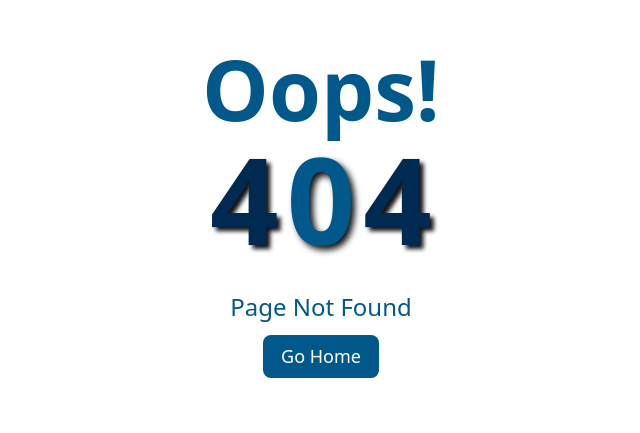
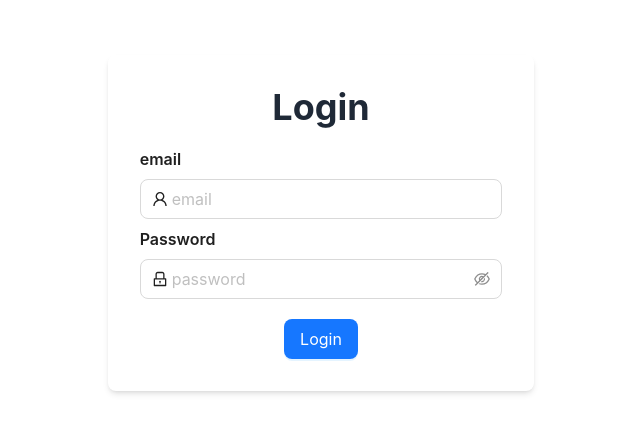
Before and after one commit to laksmisanto/Dashboard-design, a React (Vite) app: page /login in a window 1280 px wide. Before the commit this address had no page. Shown: the part 177-610 px from the top of the page, without its empty margins (319-959 px from the left). Built offline with nearby package versions, Linux system fonts and the light colour scheme.

Commit message:
error fix

```diff
--- a/src/App.jsx
+++ b/src/App.jsx
@@ -8,11 +8,15 @@ import AddCategory from "./pages/category/AddCategory";
 import CategoryList from "./pages/category/CategoryList";
 import AddProduct from "./pages/product/AddProduct";
 import ProductList from "./pages/product/ProductList";
+import Login from "./pages/Login";
 
 const App = () => {
   return (
     <>
       <Routes>
+        <Route>
+          <Route path="login" element={<Login />} />
+        </Route>
         <Route element={<RootLayout />}>
           <Route index element={<Home />} />
           <Route path="add-user" element={<AddUser />} />
--- a/src/api/api.jsx
+++ /dev/null
@@ -1,7 +0,0 @@
-import React from "react";
-
-const api = () => {
-  return <></>;
-};
-
-export default api;
--- /dev/null
+++ b/src/api/index.jsx
@@ -0,0 +1,6 @@
+import axios from "axios";
+
+const api = axios.create({
+  baseURL: "http://localhost:8000/api/v1/",
+});
+export default api;
--- a/src/components/layout/RootLayout.jsx
+++ b/src/components/layout/RootLayout.jsx
@@ -1,9 +1,10 @@
-import { Outlet } from "react-router-dom";
+import { Navigate, Outlet } from "react-router-dom";
 import MenuBar from "../menu/MenuBar";
 import { Col, Row } from "antd";
 
 const RootLayout = () => {
-  return (
+  const auth = JSON.parse(localStorage.getItem("_userInfo"));
+  return auth && auth.user.role === "admin" ? (
     <>
       <Row>
         <Col className="md:w-1/5">
@@ -14,6 +15,8 @@ const RootLayout = () => {
         </Col>
       </Row>
     </>
+  ) : (
+    <Navigate to="/login" />
   );
 };
 
--- /dev/null
+++ b/src/pages/Login.jsx
@@ -0,0 +1,84 @@
+import { UserOutlined, LockOutlined } from "@ant-design/icons";
+import { Row, Col, Input, Typography, Button } from "antd";
+import { useState } from "react";
+import api from "../api";
+
+const Login = () => {
+  const [btnLoading, setBtnLoading] = useState(false);
+  const [inputValues, setInputValues] = useState({
+    email: "",
+    password: "",
+  });
+  const handleLoginData = (e) => {
+    const { name, value } = e.target;
+    setInputValues((e) => ({ ...e, [name]: value }));
+  };
+
+  const handleUserLogin = async () => {
+    setBtnLoading(true);
+    try {
+      const res = await api.post("users/login", inputValues);
+      console.log("Login successful : ", res);
+
+      if (res.status === 200 || res.status === 201) {
+        setBtnLoading(false);
+        setInputValues(() => ({
+          email: "",
+          password: "",
+        }));
+      }
+    } catch (error) {
+      console.log("user login error : ", error);
+    }
+  };
+  return (
+    <>
+      <div>
+        <Row className="h-screen justify-center items-center">
+          <Col span={8}>
+            <div className=" shadow-md p-8 rounded-lg">
+              <h2 className="text-4xl font-bold text-gray-800 text-center mb-5">
+                Login
+              </h2>
+              <div className="mb-2">
+                <Typography.Title level={5}>email</Typography.Title>
+                <Input
+                  size="large"
+                  placeholder="email"
+                  name="email"
+                  onChange={handleLoginData}
+                  value={inputValues.email}
+                  prefix={<UserOutlined />}
+                />
+              </div>
+              <div className="mb-5">
+                <Typography.Title level={5}>Password</Typography.Title>
+                <Input.Password
+                  size="large"
+                  placeholder="password"
+                  name="password"
+                  onChange={handleLoginData}
+                  value={inputValues.password}
+                  prefix={<LockOutlined />}
+                />
+              </div>
+              <div className="text-center">
+                {btnLoading ? (
+                  <Button size="large" type="primary" loading>
+                    Login
+                  </Button>
+                ) : (
+                  <Button size="large" type="primary" onClick={handleUserLogin}>
+                    Login
+                  </Button>
+                )}
+              </div>
+            </div>
+          </Col>
+        </Row>
+      </div>
+    </>
+  );
+};
+
+export default Login;
--- a/src/pages/category/AddCategory.jsx
+++ b/src/pages/category/AddCategory.jsx
@@ -2,19 +2,10 @@ import {
   UserOutlined,
   AlignLeftOutlined,
   MinusOutlined,
-  PlusOutlined,
 } from "@ant-design/icons";
-import { Input, Button, Upload, Image } from "antd";
-import axios from "axios";
+import { Input, Button } from "antd";
 import { useState } from "react";
-
-// const getBase64 = (file) =>
-//   new Promise((resolve, reject) => {
-//     const reader = new FileReader();
-//     reader.readAsDataURL(file);
-//     reader.onload = () => resolve(reader.result);
-//     reader.onerror = (error) => reject(error);
-//   });
+import api from "../../api";
 
 const AddCategory = () => {
   const [inputValues, setInputValues] = useState({
@@ -28,58 +19,37 @@ const AddCategory = () => {
     setInputValues((prevValue) => ({ ...prevValue, [name]: value }));
   };
 
-  // const [previewOpen, setPreviewOpen] = useState(false);
-  // const [previewImage, setPreviewImage] = useState("");
   const [categoryImage, setCategoryImage] = useState([]);
 
   const handleCategoryImage = (e) => {
     setCategoryImage(e.target.files[0]);
   };
-
+  const [btnLoading, setBtnLoading] = useState(false);
   const handleAddCategory = async () => {
-    console.log("click hoise");
-    // const formData = new formData();
-    // formData.append("categoryImage", categoryImage);
-    let data = { ...inputValues, categoryImage: categoryImage };
-    let res = await axios.post(
-      "http://localhost:8000/api/v1/category/create?createCategory",
-      data,
-      {
+    setBtnLoading(true);
+    try {
+      let data = { ...inputValues, categoryImage: categoryImage };
+      let res = await api.post("category/create?createCategory", data, {
         headers: {
           "Content-Type": "multipart/form-data",
         },
+      });
+      if (res.status === 201) {
+        setBtnLoading(false);
+        setCategoryImage(() => ({
+          categoryImage: "",
+        }));
+        setInputValues(() => ({
+          name: "",
+          details: "",
+          slug: "",
+        }));
       }
-    );
-    // console.log("formData : ", formData);
-    console.log("data : ", res);
+      console.log("add user successful :", res);
+    } catch (error) {
+      console.log("Add Category Error : ", error);
+    }
   };
-
-  // const handlePreview = async (file) => {
-  //   if (!file.url && !file.preview) {
-  //     file.preview = await getBase64(file.originFileObj);
-  //   }
-  //   setPreviewImage(file.url || file.preview);
-  //   setPreviewOpen(true);
-  // };
-
-  // const uploadButton = (
-  //   <button
-  //     style={{
-  //       border: 0,
-  //       background: "none",
-  //     }}
-  //     type="button"
-  //   >
-  //     <PlusOutlined />
-  //     <div
-  //       style={{
-  //         marginTop: 8,
-  //       }}
-  //     >
-  //       Upload
-  //     </div>
-  //   </button>
-  // );
 
   return (
     <>
@@ -105,32 +75,6 @@ const AddCategory = () => {
           prefix={<AlignLeftOutlined />}
         />
       </div>
-      {/* <div>
-        <Upload
-          // action="https://run.mocky.io/v3/435e224c-44fb-4773-9faf-380c5e6a2188"
-          listType="picture-card"
-          fileList={fileList}
-          onPreview={handlePreview}
-          name="categoryImage"
-          onChange={handleChange}
-          value={inputValues.categoryImage}
-        >
-          {fileList.length >= 5 ? null : uploadButton}
-        </Upload>
-        {previewImage && (
-          <Image
-            wrapperStyle={{
-              display: "none",
-            }}
-            preview={{
-              visible: previewOpen,
-              onVisibleChange: (visible) => setPreviewOpen(visible),
-              afterOpenChange: (visible) => !visible && setPreviewImage(""),
-            }}
-            src={previewImage}
-          />
-        )}
-      </div> */}
       <div>
         <Input
           size="large"
@@ -138,6 +82,7 @@ const AddCategory = () => {
           type="file"
           name="categoryImage"
           onChange={handleCategoryImage}
+          value={inputValues.categoryImage}
         />
       </div>
       <div>
@@ -152,9 +97,15 @@ const AddCategory = () => {
         />
       </div>
       <div>
-        <Button size="large" type="primary" onClick={handleAddCategory}>
-          Primary
-        </Button>
+        {btnLoading ? (
+          <Button size="large" type="primary" loading>
+            add category
+          </Button>
+        ) : (
+          <Button size="large" type="primary" onClick={handleAddCategory}>
+            add category
+          </Button>
+        )}
       </div>
     </>
   );
--- a/src/pages/category/CategoryList.jsx
+++ b/src/pages/category/CategoryList.jsx
@@ -1,7 +1,61 @@
+import { Space, Table } from "antd";
+import { useEffect, useState } from "react";
+import api from "../../api";
+
 const CategoryList = () => {
+  const [categoryDataList, setCategoryDataList] = useState();
+  useEffect(() => {
+    (async () => {
+      try {
+        let res = await api.get("category/category-list");
+        if (res.status == 200) {
+          setCategoryDataList(res?.data);
+        }
+      } catch (error) {
+        console.log("categoryImage List Error : ", error);
+      }
+    })();
+  }, []);
+
+  const columns = [
+    {
+      title: "Name",
+      dataIndex: "name",
+      key: "name",
+    },
+    {
+      title: "details",
+      dataIndex: "details",
+      key: "details",
+    },
+    {
+      title: "slug",
+      dataIndex: "slug",
+      key: "slug",
+    },
+    {
+      title: "categoryImage",
+      key: "categoryImage",
+      dataIndex: "categoryImage",
+      width: "20px",
+      render: (categoryImage) => (
+        <img alt={categoryImage} src={categoryImage} />
+      ),
+    },
+    {
+      title: "Action",
+      key: "action",
+      render: () => (
+        <Space size="middle">
+          <a>Invite</a>
+          <a>Delete</a>
+        </Space>
+      ),
+    },
+  ];
   return (
     <>
-      <h2>this is category list page</h2>
+      <Table columns={columns} dataSource={categoryDataList} />
     </>
   );
 };
--- a/src/pages/user/AddUser.jsx
+++ b/src/pages/user/AddUser.jsx
@@ -6,8 +6,8 @@ import {
   LockOutlined,
 } from "@ant-design/icons";
 import { Button, Col, Input, Row, Select, Typography } from "antd";
-import axios from "axios";
 import { useState } from "react";
+import api from "../../api";
 
 const AddUser = () => {
   const [btnLoading, setBtnLoading] = useState(false);
@@ -26,27 +26,19 @@ const AddUser = () => {
     password: "",
     role: "",
   });
-  // const [roleData, setRoleData] = useState({
-  //   role: "",
-  // });
   const handleInputValues = (e) => {
     const { name, value } = e.target;
     setInputValues((prevValue) => ({ ...prevValue, [name]: value }));
   };
 
   const handleChange = (value) => {
-    // console.log(`selected ${value}`);
-    // setRoleData(() => ({ role: value }));
     setInputValues((prevValue) => ({ ...prevValue, role: value }));
   };
 
   const handleAddUsers = async () => {
     setBtnLoading(true);
     try {
-      const res = await axios.post(
-        "http://localhost:8000/api/v1/users/register",
-        inputValues
-      );
+      const res = await api.post("users/register", inputValues);
       if (res.status === 200) {
         setBtnLoading(false);
         setInputValues(() => ({
@@ -268,11 +260,11 @@ const AddUser = () => {
       <div className="mt-8">
         {btnLoading ? (
           <Button size="large" type="primary" loading>
-            Loading
+            Add User
           </Button>
         ) : (
           <Button size="large" type="primary" onClick={handleAddUsers}>
-            Primary
+            Add User
           </Button>
         )}
       </div>
--- a/src/pages/user/UserList.jsx
+++ b/src/pages/user/UserList.jsx
@@ -1,17 +1,15 @@
 import { Space, Table } from "antd";
 
 import { Badge } from "antd";
-import axios from "axios";
 import { useEffect, useState } from "react";
+import api from "../../api";
 
 const UserList = () => {
   let [userList, setUserList] = useState();
   useEffect(() => {
     (async () => {
       try {
-        let res = await axios.get(
-          "http://localhost:8000/api/v1/users/user-list"
-        );
+        let res = await api.get("users/user-list");
         if (res.status === 200) {
           setUserList(res?.data);
         }
```
